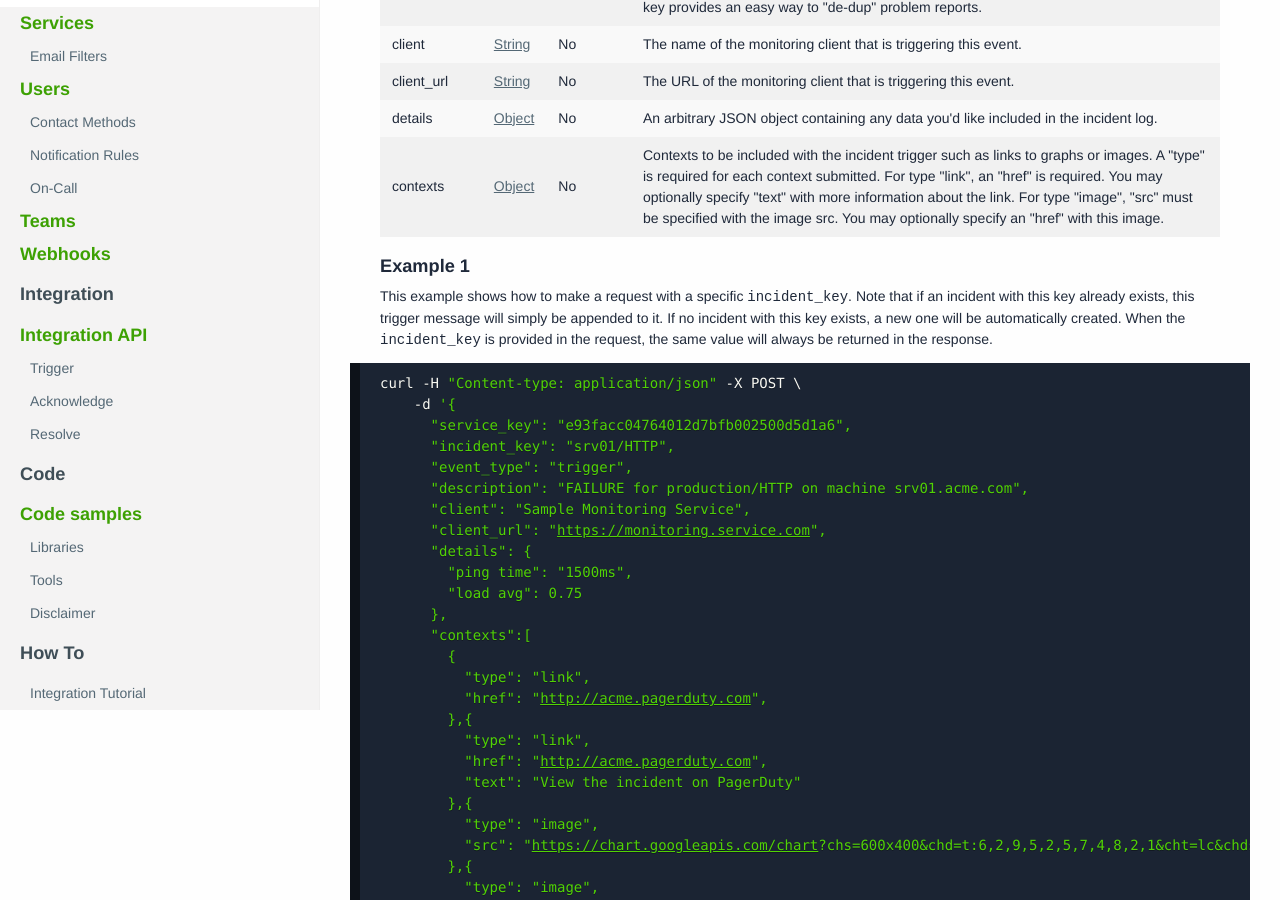
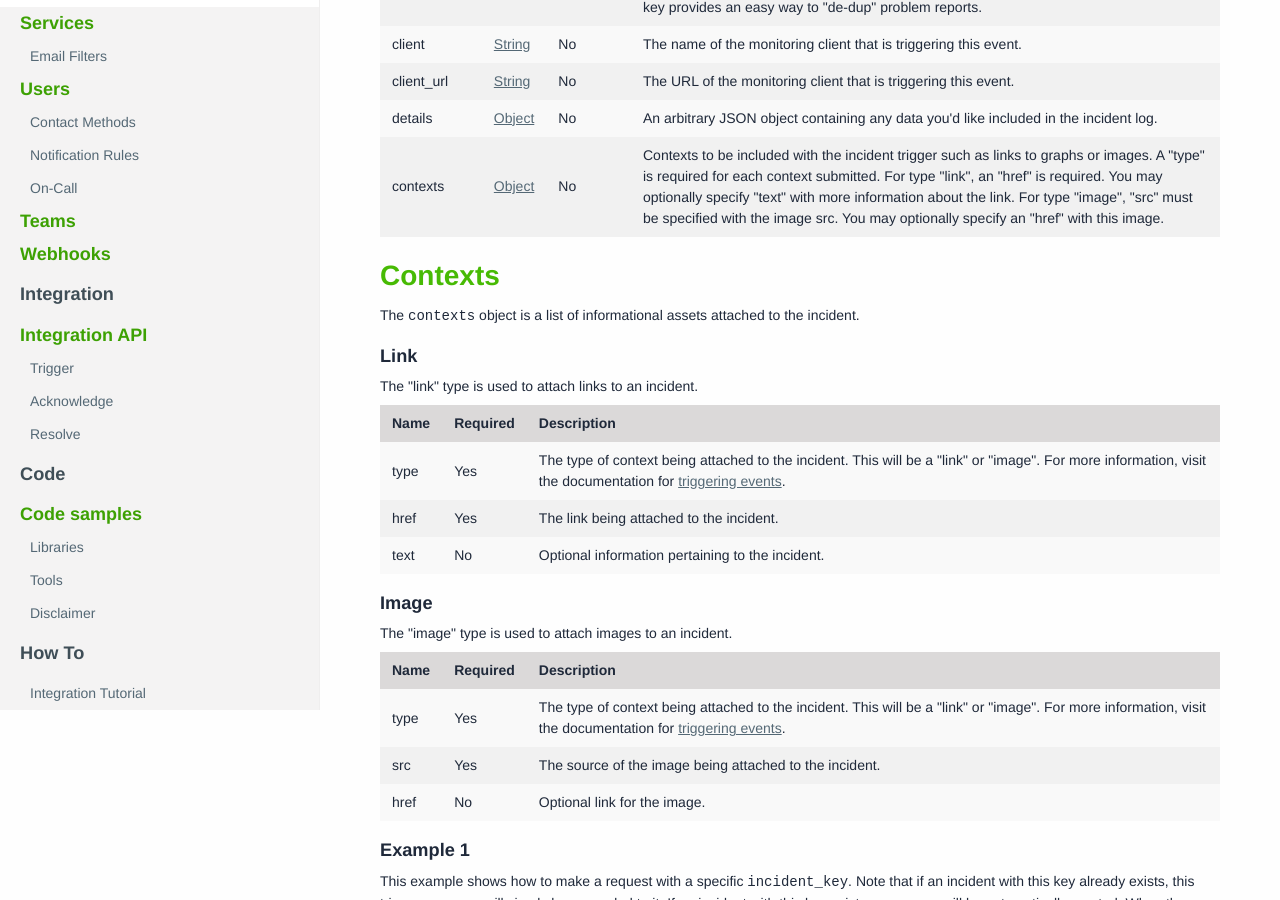
Before and after one commit to h4dz/devdocs, a Jekyll site: the page built from source/documentation/integration/events/trigger.html, in a window 1280 px wide and 900 px high, scrolled down 629 px. Built offline with Jekyll 4.4.1, drawn with Linux system fonts in a browser that asks for light colours; some web fonts are replaced.

Commit message:
Rearrange information

```diff
--- a/source/documentation/integration/events/trigger.html
+++ b/source/documentation/integration/events/trigger.html
@@ -162,6 +162,128 @@ layout: main
       </tbody>
     </table>
   </div>
+    <h2 id='contexts'>
+    Contexts
+  </h2>
+  <p>
+    The <code>contexts</code> object is a list of informational assets attached to the incident.
+  </p>
+  <h3>
+    Link
+  </h3>
+  <p>
+    The "link" type is used to attach links to an incident.
+  </p>
+  <div class="table-container">
+    <table class="table table-striped">
+      <thead>
+        <tr>
+          <th>
+            Name
+          </th>
+          <th>
+            Required
+          </th>
+          <th>
+            Description
+          </th>
+        </tr>
+      </thead>
+      <tbody>
+        <tr>
+          <td>
+            type
+          </td>
+          <td>
+            Yes
+          </td>
+          <td>
+            The type of context being attached to the incident. This will be a "link" or "image". For more information, visit the documentation for <a href="/documentation/integration/events/trigger/">triggering events</a>.
+          </td>
+        </tr>
+        <tr>
+          <td>
+            href
+          </td>
+          <td>
+            Yes
+          </td>
+          <td>
+            The link being attached to the incident.
+          </td>
+        </tr>
+        <tr>
+          <td>
+            text
+          </td>
+          <td>
+            No
+          </td>
+          <td>
+            Optional information pertaining to the incident.
+          </td>
+        </tr>
+      </tbody>
+    </table>
+  </div>
+  <h3>
+    Image
+  </h3>
+  <p>
+    The "image" type is used to attach images to an incident.
+  </p>
+  <div class="table-container">
+    <table class="table table-striped">
+      <thead>
+        <tr>
+          <th>
+            Name
+          </th>
+          <th>
+            Required
+          </th>
+          <th>
+            Description
+          </th>
+        </tr>
+      </thead>
+      <tbody>
+        <tr>
+          <td>
+            type
+          </td>
+          <td>
+            Yes
+          </td>
+          <td>
+            The type of context being attached to the incident. This will be a "link" or "image". For more information, visit the documentation for <a href="/documentation/integration/events/trigger/">triggering events</a>.
+          </td>
+        </tr>
+        <tr>
+          <td>
+            src
+          </td>
+          <td>
+            Yes
+          </td>
+          <td>
+            The source of the image being attached to the incident.
+          </td>
+        </tr>
+        <tr>
+          <td>
+            href
+          </td>
+          <td>
+            No
+          </td>
+          <td>
+            Optional link for the image.
+          </td>
+        </tr>
+      </tbody>
+    </table>
+  </div>
   <h3>
     Example 1
   </h3>
```
Also changed, not shown: source/documentation/rest/log_entries/show.html (+8 -8 lines).
